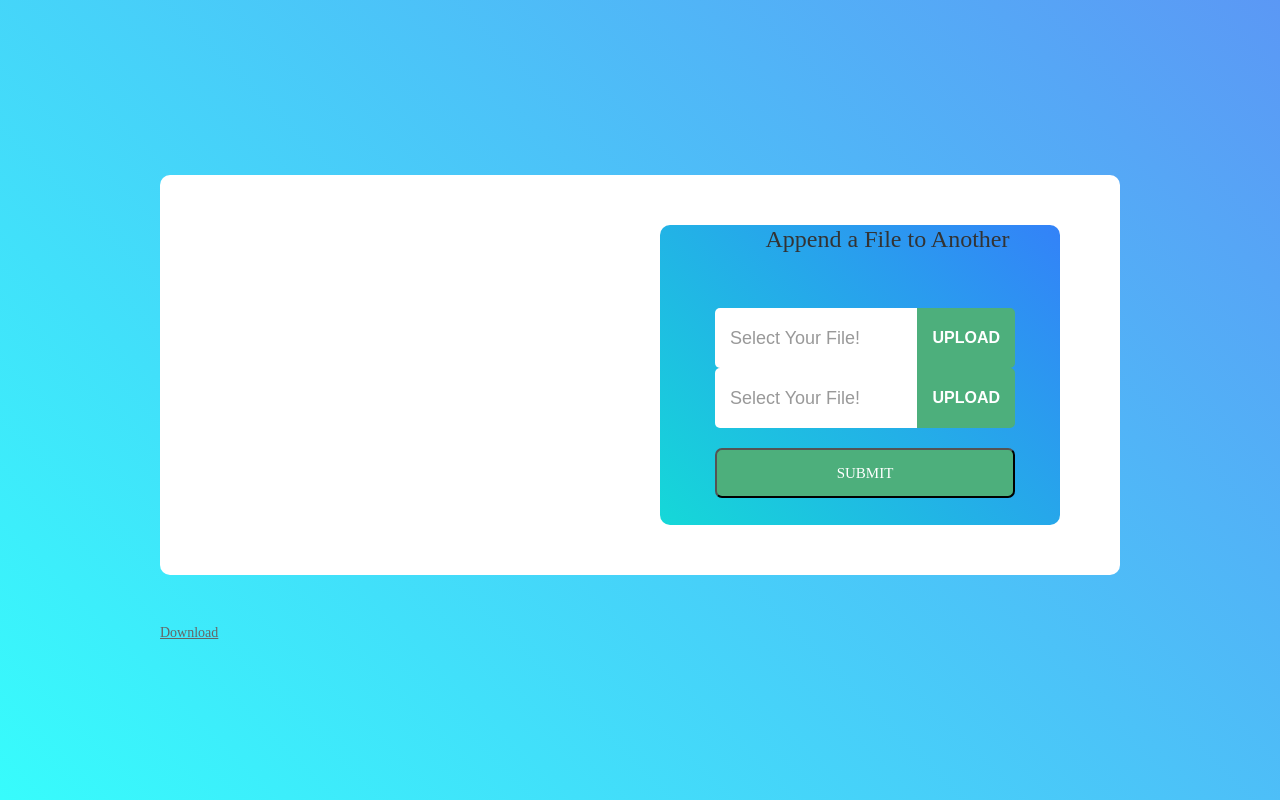
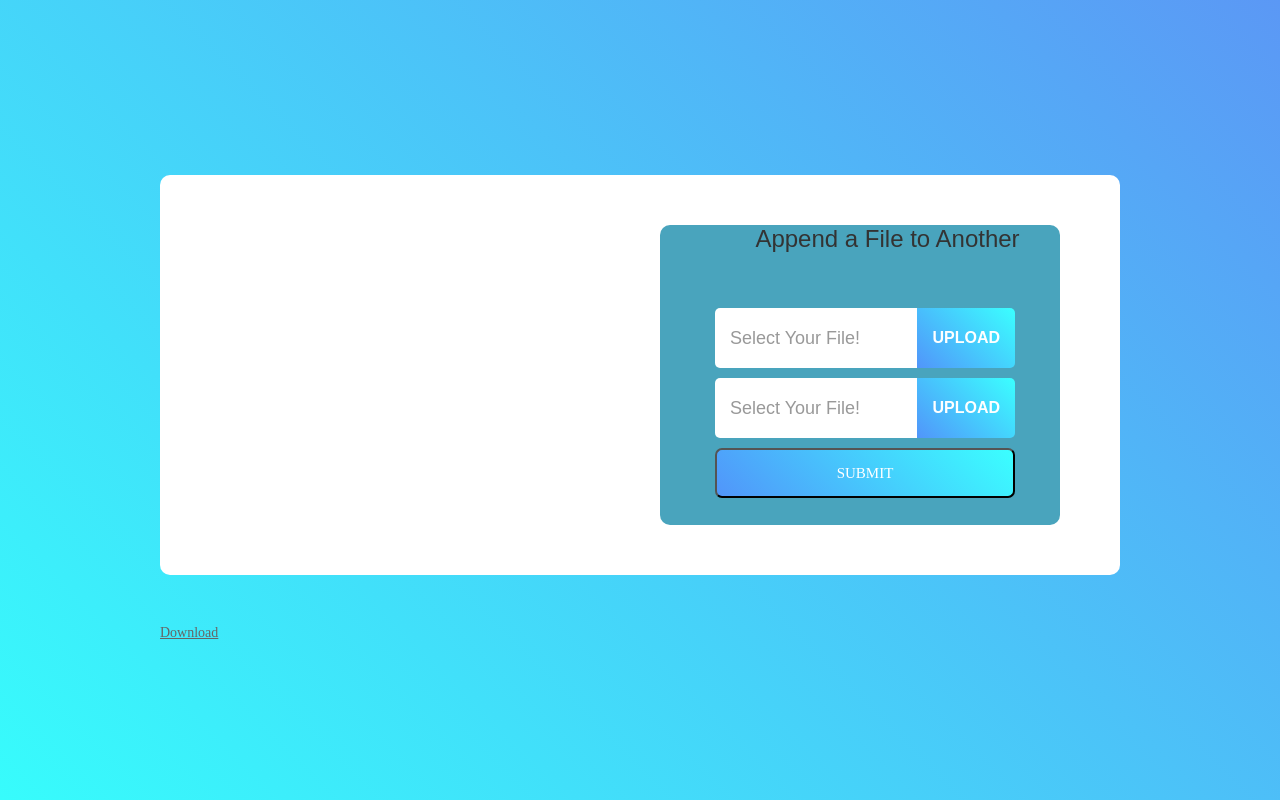
Before and after one commit to Fasil005/Text_Appending_-_PDF_Creater, a Flask app: page / in a window 1280 px wide. Run offline with Flask 2, Linux system fonts and the light colour scheme; some web fonts are replaced.

Commit message:
............

```diff
--- a/static/css/main.css
+++ b/static/css/main.css
@@ -134,7 +134,7 @@ a:hover {
 }
 
 .form-form-title {
-  font-family: Poppins-Bold;
+  font-family: 'Poppins', sans-serif;
   font-size: 24px;
   color: #333333;
   line-height: 1.2;
@@ -167,7 +167,7 @@ a:hover {
   }
 }
 
-.file-upload-wrapper {
+.file-upload-wrapper-first {
   /* $defaultColor: #4daf7c;
   $height: 60px; */
 
@@ -176,7 +176,7 @@ a:hover {
   height: 60px;
   padding: 20px;
 }
-.file-upload-wrapper::after{
+.file-upload-wrapper-first::after{
   content: attr(data-text);
     font-size: 18px;
     position: absolute;
@@ -194,7 +194,7 @@ a:hover {
     border-radius: 5px 10px 10px 5px;
     font-weight: 300;
 }
-.file-upload-wrapper::before{
+.file-upload-wrapper-first::before{
   content: 'Upload';
     position: absolute;
     top: 0;
@@ -211,9 +211,71 @@ a:hover {
     text-transform: uppercase;
     pointer-events: none;
     border-radius: 0 5px 5px 0;
+
+    background: -webkit-linear-gradient(-135deg, #3bffff, #5195fa);
+    background: -o-linear-gradient(-135deg, #3bffff, #5195fa);
+    background: -moz-linear-gradient(-135deg, #3bffff, #5195fa);
+    background: linear-gradient(-135deg, #3bffff, #5195fa);
 }
-.file-upload-wrapper:hover::before {
-  background: darken(#4daf7c, 10%)
+.file-upload-wrapper-first:hover::before {
+  background: #333333
+}
+
+
+
+
+.file-upload-wrapper-second {
+  /* $defaultColor: #4daf7c;
+  $height: 60px; */
+
+  position: relative;
+  width: 300px;
+  height: 60px;
+  margin-top: 10px;
+}
+.file-upload-wrapper-second::after{
+  content: attr(data-text);
+    font-size: 18px;
+    position: absolute;
+    top: 0;
+    left: 0;
+    background: #fff;
+    padding: 10px 15px;
+    display: block;
+    width: calc(100% - 40px);
+    pointer-events: none;
+    z-index: 20;
+    height: 40px;
+    line-height: 40px;
+    color: #999;
+    border-radius: 5px 10px 10px 5px;
+    font-weight: 300;
+
+}
+.file-upload-wrapper-second::before{
+  content: 'Upload';
+    position: absolute;
+    top: 0;
+    right: 0;
+    display: inline-block;
+    height: 60px;
+    background: #4daf7c;
+    color: #fff;
+    font-weight: 700;
+    z-index: 25;
+    font-size: 16px;
+    line-height: 60px;
+    padding: 0 15px;
+    text-transform: uppercase;
+    pointer-events: none;
+    border-radius: 0 5px 5px 0;
+    background: -webkit-linear-gradient(-135deg, #3bffff, #5195fa);
+    background: -o-linear-gradient(-135deg, #3bffff, #5195fa);
+    background: -moz-linear-gradient(-135deg, #3bffff, #5195fa);
+    background: linear-gradient(-135deg, #3bffff, #5195fa);
+}
+.file-upload-wrapper-second:hover::before {
+  background: #333333
 }
 input {
   opacity: 0;
@@ -252,7 +314,7 @@ input {
   line-height: 1.5;
   color: #fff;
   text-transform: uppercase;
-
+  margin-top: -10px;
   width: 100%;
   height: 50px;
   border-radius: 7px;
@@ -265,6 +327,11 @@ input {
   justify-content: center;
   align-items: center;
   padding: 0 25px;
+
+  background: -webkit-linear-gradient(-135deg, #3bffff, #5195fa);
+  background: -o-linear-gradient(-135deg, #3bffff, #5195fa);
+  background: -moz-linear-gradient(-135deg, #3bffff, #5195fa);
+  background: linear-gradient(-135deg, #3bffff, #5195fa);
 
   -webkit-transition: all 0.4s;
   -o-transition: all 0.4s;
@@ -300,8 +367,9 @@ input {
   border-radius: 10px;
   width: 400px;
   height: 300px;
-  background: -webkit-linear-gradient(-135deg, #3382f8, #15d8d8);
-  background: -o-linear-gradient(-135deg, #3382f8, #15d8d8);
-  background: -moz-linear-gradient(-135deg, #3382f8, #15d8d8);
-  background: linear-gradient(-135deg, #3382f8, #15d8d8);
+  background: #49a4bd;
+  /* background: -webkit-linear-gradient(-135deg, #ff3478, #bb97ff);
+  background: -o-linear-gradient(-135deg, #ff3478, #bb97ff);
+  background: -moz-linear-gradient(-135deg,#ff3478, #bb97ff);
+  background: linear-gradient(-135deg, #ff3478, #bb97ff); */
 }
--- a/templates/index.html
+++ b/templates/index.html
@@ -26,11 +26,11 @@
                         Append a File to Another
                     </span>
                     <!-- <label for="secondarypdf">Appending From</label> -->
-                    <div class="file-upload-wrapper" data-text="Select Your File!">
+                    <div class="file-upload-wrapper-first"  data-text="Select Your File!">
                         <input name="secondarypdf" type="file" class="file-upload-field" value="">
                     </div>
                     <!-- <label for="mainpdf">Appending To</label> -->
-                    <div class="file-upload-wrapper" data-text="Select Your File!">
+                    <div class="file-upload-wrapper-second" data-text="Select Your File!">
                         <input name="mainpdf" type="file" class="file-upload-field" value="">
                     </div>
                     <!-- <label for="secondarypdf">Appending From</label>
```
